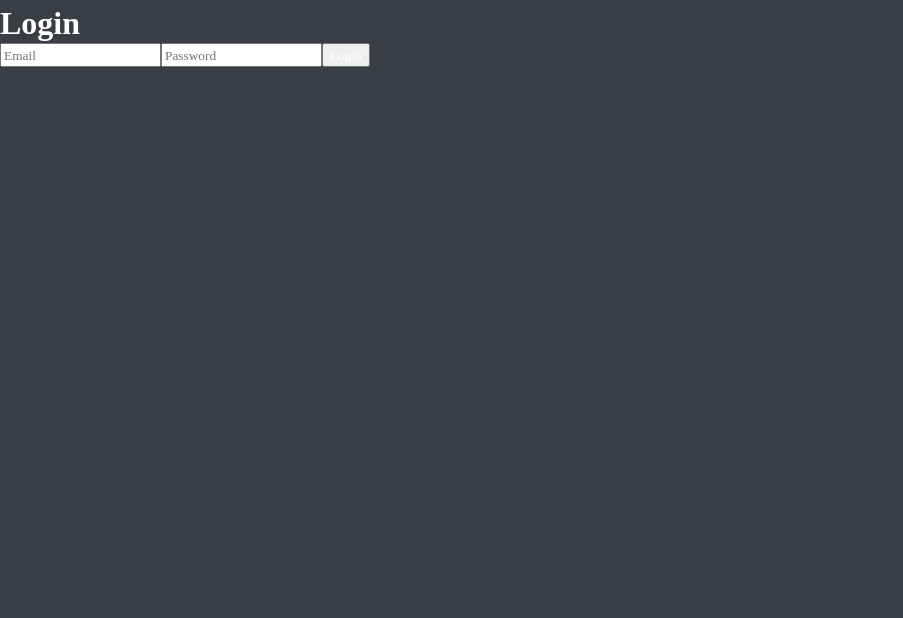
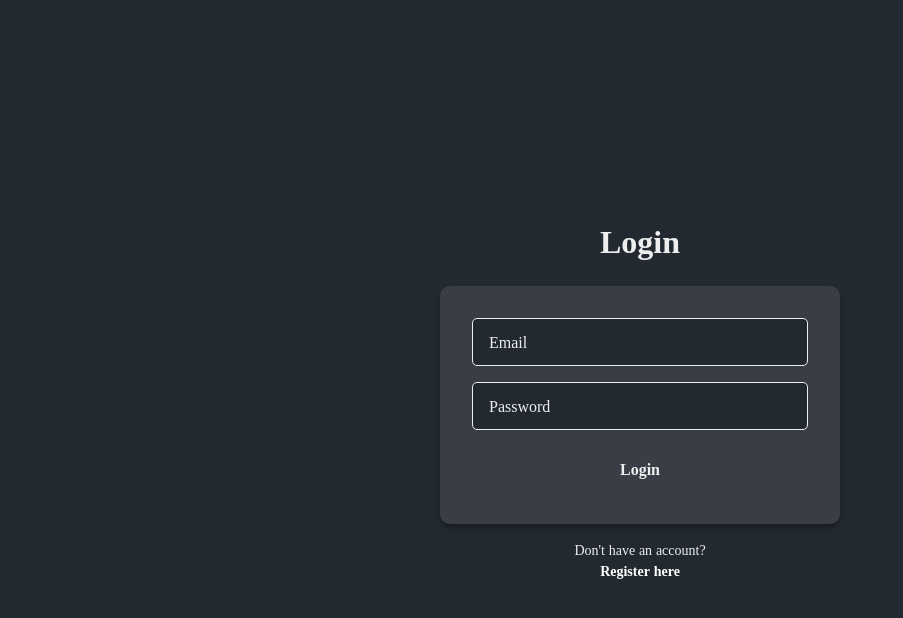
Before and after one commit to zyzik1248/zadaniator, a React (Create React App) app: page /login in a window 1280 px wide. Shown: the top 618 px of the page, without its empty margins (0-903 px from the left). Built offline with nearby package versions, Linux system fonts and the light colour scheme; a web font is replaced by a local one.

Commit message:
Login i rejestracja - DODANIE SCSS

```diff
--- /dev/null
+++ b/src/pages/Login.scss
@@ -0,0 +1,89 @@
+.login-page {
+    display: flex;
+    flex-direction: column;
+    justify-content: center;
+    align-items: center;
+    min-height: 100vh;
+    background-color: var(--black-v2);
+    color: var(--white);
+    padding: 16px;
+
+    h1 {
+      font-size: 32px;
+      font-weight: 700;
+      margin-bottom: 24px;
+      color: var(--primary);
+    }
+
+    form {
+      display: flex;
+      flex-direction: column;
+      align-items: center;
+      background-color: var(--black);
+      padding: 32px;
+      border-radius: 10px;
+      box-shadow: 0px 4px 4px 0px #00000040;
+      width: 100%;
+      max-width: 400px;
+
+      input {
+        width: 100%;
+        padding: 12px 16px;
+        margin-bottom: 16px;
+        font-size: 16px;
+        color: var(--white);
+        background-color: var(--black-v2);
+        border: 1px solid var(--white);
+        border-radius: 5px;
+        outline: none;
+        transition: border-color 0.3s ease, box-shadow 0.3s ease;
+
+        &:focus {
+          border-color: var(--primary);
+          box-shadow: 0px 0px 4px var(--primary);
+        }
+
+        &::placeholder {
+          color: var(--gray);
+        }
+      }
+
+      button {
+        width: 100%;
+        padding: 12px 16px;
+        font-size: 16px;
+        font-weight: 700;
+        color: var(--white);
+        background-color: var(--primary);
+        border: none;
+        border-radius: 5px;
+        cursor: pointer;
+        transition: background-color 0.3s ease;
+
+        &:hover {
+        //   background-color: (var(--primary), 10%);
+        }
+      }
+    }
+    .register-link {
+        margin-top: 16px;
+        text-align: center;
+
+        p {
+          margin: 0;
+          font-size: 14px;
+          color: var(--white);
+        }
+
+        a {
+          font-size: 14px;
+          color: var(--primary);
+          text-decoration: none;
+          font-weight: bold;
+
+          &:hover {
+            text-decoration: underline;
+          }
+        }
+      }
+  }
--- a/src/pages/Login.tsx
+++ b/src/pages/Login.tsx
@@ -1,5 +1,6 @@
 import React, { useState } from 'react';
-
+import './Login.scss'
+import { Link } from 'react-router';
 const Login = () => {
     const [formData, setFormData] = useState({ email: '', password: '' });
 
@@ -35,6 +36,10 @@ const Login = () => {
           />
           <button type="submit">Login</button>
         </form>
+        <div className="register-link">
+          <p>Don't have an account?</p>
+          <Link to="/register">Register here</Link>
+        </div>
       </div>
     );
   };
--- /dev/null
+++ b/src/pages/Register.scss
@@ -0,0 +1,69 @@
+.register-page {
+    display: flex;
+    flex-direction: column;
+    justify-content: center;
+    align-items: center;
+    min-height: 100vh;
+    background-color: var(--black-v2);
+    color: var(--white);
+    padding: 16px;
+
+    h1 {
+      font-size: 32px;
+      font-weight: 700;
+      margin-bottom: 24px;
+      color: var(--primary);
+    }
+
+    form {
+      display: flex;
+      flex-direction: column;
+      align-items: center;
+      background-color: var(--black);
+      padding: 32px;
+      border-radius: 10px;
+      box-shadow: 0px 4px
+      4px 0px #00000040;
+      width: 100%;
+      max-width: 400px;
+
+      input {
+        width: 100%;
+        padding: 12px 16px;
+        margin-bottom: 16px;
+        font-size: 16px;
+        color: var(--white);
+        background-color: var(--black-v2);
+        border: 1px solid var(--white);
+        border-radius: 5px;
+        outline: none;
+        transition: border-color 0.3s ease, box-shadow 0.3s ease;
+
+        &:focus {
+          border-color: var(--primary);
+          box-shadow: 0px 0px 4px var(--primary);
+        }
+
+        &::placeholder {
+          color: var(--gray);
+        }
+      }
+
+      button {
+        width: 100%;
+        padding: 12px 16px;
+        font-size: 16px;
+        font-weight: 700;
+        color: var(--white);
+        background-color: var(--primary);
+        border: none;
+        border-radius: 5px;
+        cursor: pointer;
+        transition: background-color 0.3s ease;
+
+        &:hover {
+        //   background-color: lighten(var(--primary), 10%);
+        }
+      }
+    }
+}
--- a/src/pages/Register.tsx
+++ b/src/pages/Register.tsx
@@ -1,4 +1,5 @@
 import React, { useState } from 'react';
+import './Register.scss'
 
 const Register = () => {
   const [formData, setFormData] = useState({ username: '', email: '', password: '' });
```
Lines whose indentation alone changed are shown as unchanged.
